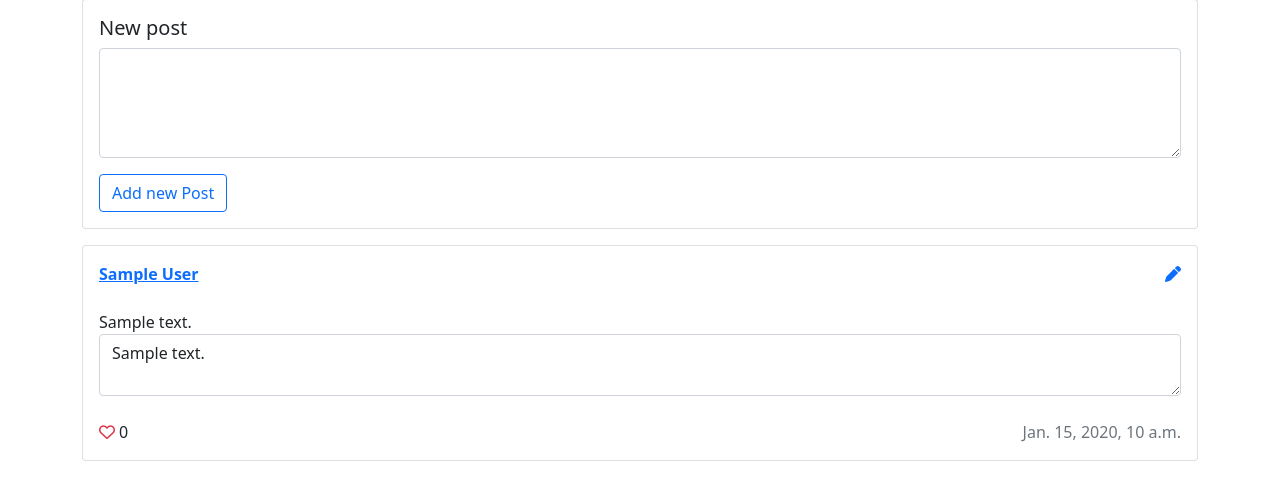
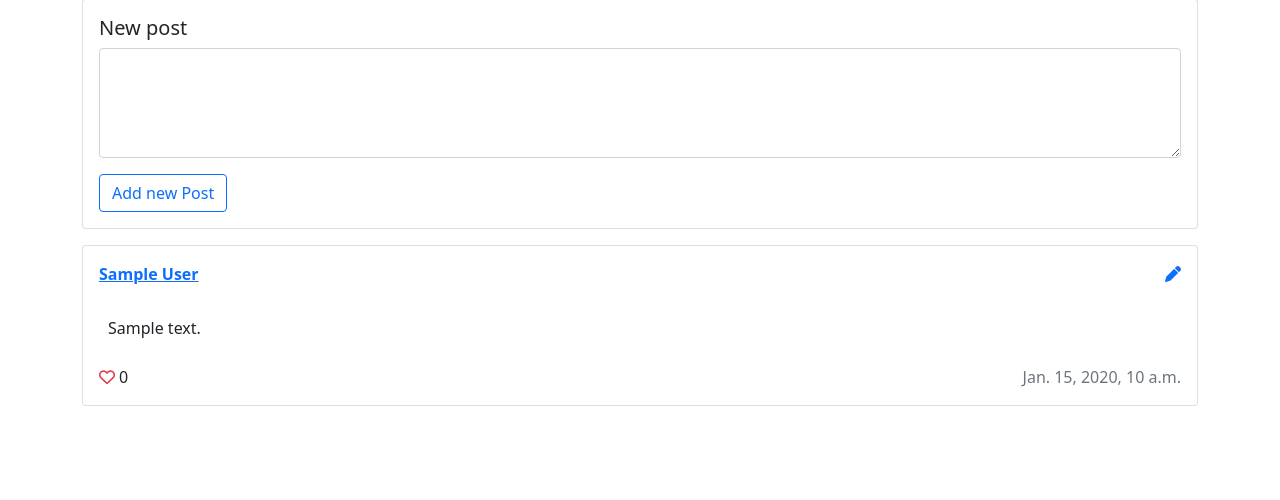
Before and after one commit to anega/network-cs50, a Django app: template network/templates/network/index.html in a window 1280 px wide. Shown: the part 127-627 px from the top of the page. Run offline with Django 3.2, Linux system fonts and the light colour scheme; a user stored in the database is signed in; tables that the repository leaves empty hold one stand-in row (values such as "Sample post"); the template is opened without the code that fills it: values that come from a table or form of the project are taken from there, most other values are stand-ins (such as "Sample title", 1, 10 or a date in 2020); parts of the project's set-up code (start-up, migrations or seed data) failed here and were passed over; some libraries are stand-ins or nearby versions.

Commit message:
Add Edit post styles

```diff
--- a/network/static/network/styles.css
+++ b/network/static/network/styles.css
@@ -9,3 +9,22 @@
 .post .fa-heart:hover {
     cursor: pointer;
 }
+
+.post-body-content {
+    padding: 6px 9px 1px;
+}
+
+.post-body-content-editable {
+    display: none;
+    box-sizing: border-box;
+    padding: 5px 8px 0;
+    width: 100%;
+}
+
+.edit-post a {
+    text-decoration: none;
+}
+
+.save-post-btn {
+    margin-right: 12px;
+}
```
